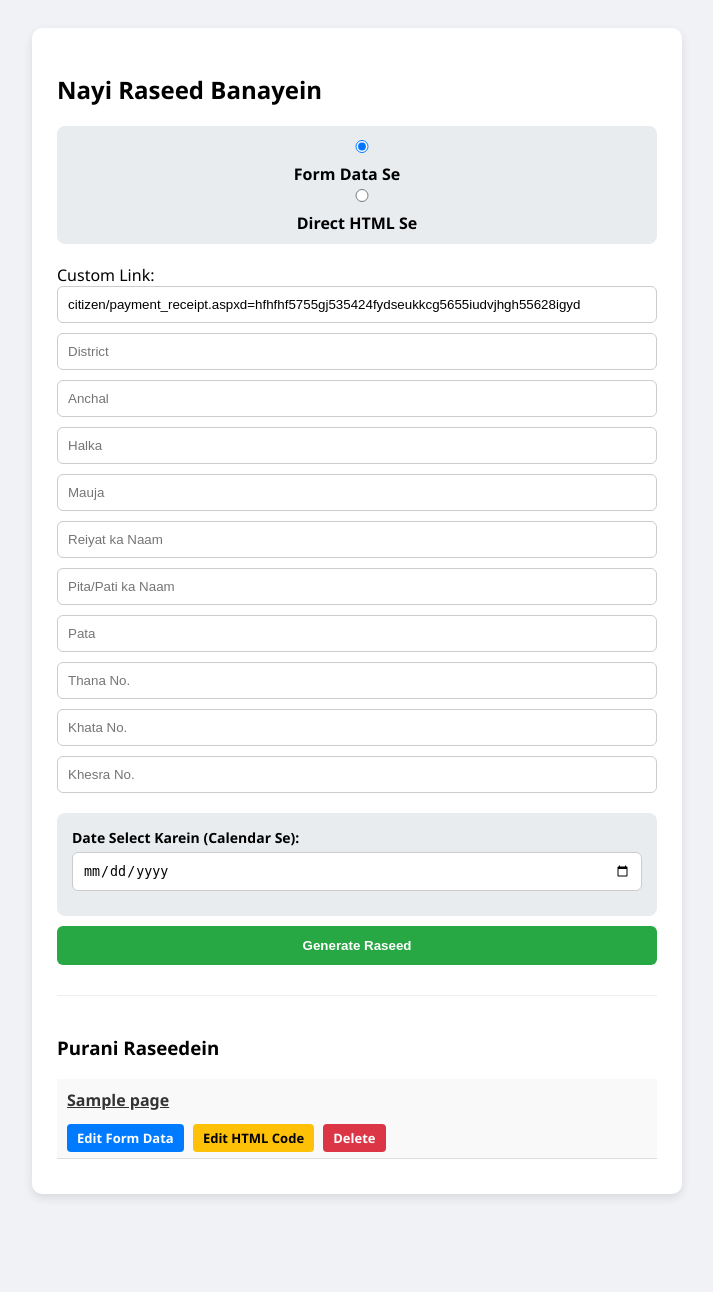
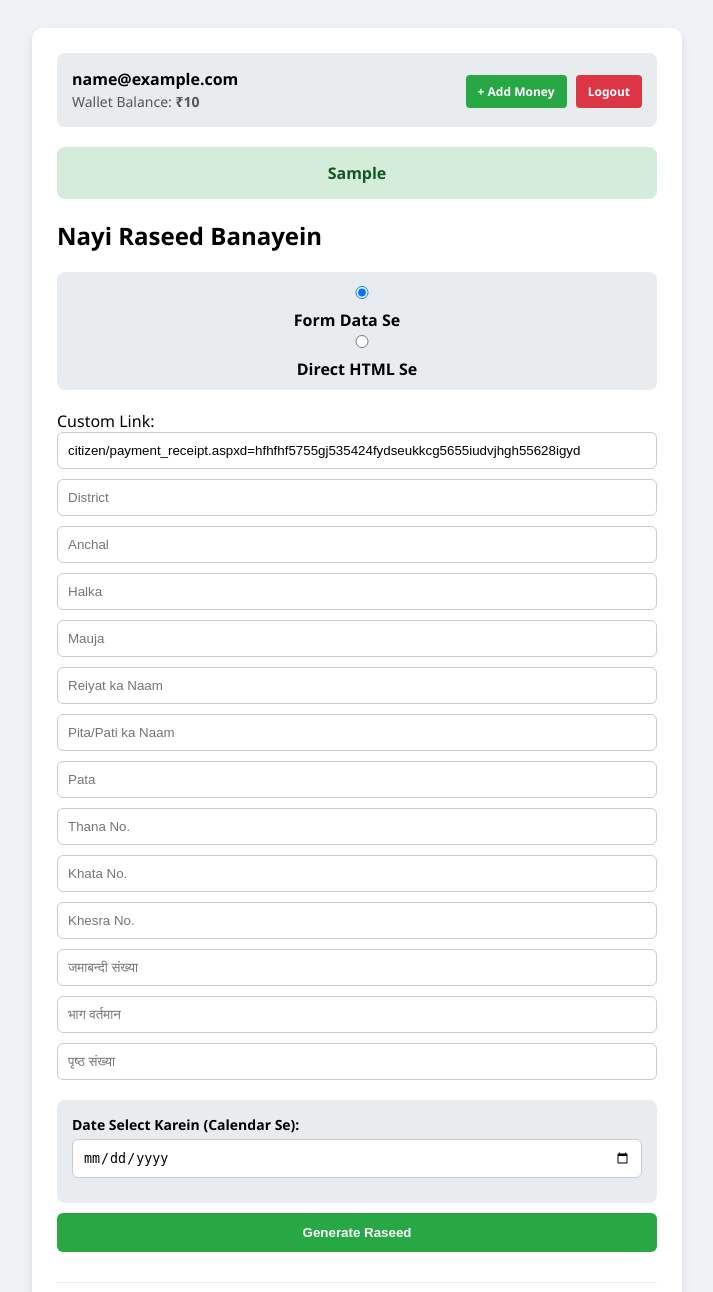
Before and after one commit to sk538180-pixel/RECIPT, a Flask app: template templates/index.html in a window 1280 px wide. Shown: the top 1292 px of the page, without its empty margins (283-996 px from the left). Before the commit the page ends 1198 px from the top, so only its background shows below. Run offline with Flask 3, Linux system fonts and the light colour scheme; the template is opened without the code that fills it: most values are stand-ins (such as "Sample title", 1, 10 or a date in 2020).

Commit message:
Update index.html

```diff
--- a/templates/index.html
+++ b/templates/index.html
@@ -20,6 +20,55 @@
 </head>
 <body>
 <div class="container">
+    <div style="display: flex; justify-content: space-between; align-items: center; margin-bottom: 20px; padding: 15px; background: #e9ecef; border-radius: 8px;">
+        <div>
+            <strong>{{ email }}</strong><br>
+            {% if is_admin %}
+            <span style="font-size: 14px; color: #dc3545; font-weight: bold;">Legacy Admin Mode</span>
+            {% else %}
+            <span style="font-size: 14px; color: #555;">Wallet Balance: <strong>₹{{ wallet_balance }}</strong></span>
+            {% endif %}
+        </div>
+        <div>
+            {% if not is_admin %}
+            <a href="/add_money" style="background:#28a745; color:white; text-decoration:none; padding:8px 12px; border-radius:4px; font-weight:bold; font-size: 12px; margin-right: 5px;">+ Add Money</a>
+            {% endif %}
+            <a href="/logout" onclick="localStorage.clear();" style="background:#dc3545; color:white; text-decoration:none; padding:8px 12px; border-radius:4px; font-weight:bold; font-size: 12px;">Logout</a>
+        </div>
+    </div>
+
+    {% if payment_msg %}
+    <div style="padding: 15px; background: #d4edda; color: #155724; border-radius: 8px; margin-bottom: 20px; font-weight: bold; text-align: center;">
+        {{ payment_msg }}
+    </div>
+    {% endif %}
+
+    {% if is_admin %}
+    {% if pending_payments %}
+    <div style="margin-bottom: 30px; background: #fff3cd; padding: 15px; border-radius: 8px; border: 1px solid #ffeeba;">
+        <h3 style="margin-top: 0; color: #856404;">Pending Payments (Require Approval)</h3>
+        {% for p in pending_payments %}
+        <div style="background: white; padding: 10px; border-radius: 6px; margin-bottom: 10px; border: 1px solid #ddd; display: flex; justify-content: space-between; align-items: center;">
+            <div>
+                <strong>User:</strong> {{ p.users.email }} <br>
+                <strong>Amount:</strong> ₹{{ p.amount }} <br>
+                <strong>UTR:</strong> {{ p.utr_number }} <br>
+                <small style="color: #666;">{{ p.created_at[:10] }}</small>
+            </div>
+            <div>
+                <form action="/admin/approve_payment/{{ p.id }}" method="POST" style="display:inline;">
+                    <button type="submit" style="background: #28a745; color: white; border: none; padding: 8px 12px; border-radius: 4px; font-weight: bold; cursor: pointer;">Approve</button>
+                </form>
+                <form action="/admin/reject_payment/{{ p.id }}" method="POST" style="display:inline;">
+                    <button type="submit" style="background: #dc3545; color: white; border: none; padding: 8px 12px; border-radius: 4px; font-weight: bold; cursor: pointer; margin-left: 5px;" onclick="return confirm('Pakka reject karna hai?');">Reject</button>
+                </form>
+            </div>
+        </div>
+        {% endfor %}
+    </div>
+    {% endif %}
+    {% endif %}
+
     <h2>Nayi Raseed Banayein</h2>
     <div style="margin-bottom: 20px; background: #e9ecef; padding: 10px; border-radius: 8px; text-align: center;">
         <label style="margin-right: 20px; font-weight: bold; cursor: pointer;">
@@ -46,6 +95,9 @@
         <input type="text" name="thana" placeholder="Thana No." required>
         <input type="text" name="khata" placeholder="Khata No." required>
         <input type="text" name="khesra" placeholder="Khesra No." required>
+        <input type="text" name="jamabandi_no" placeholder="जमाबन्दी संख्या" required>
+        <input type="text" name="bhag_vartaman" placeholder="भाग वर्तमान" required>
+        <input type="text" name="prishth_sankhya" placeholder="पृष्ठ संख्या" required>
 
         <div style="background: #e9ecef; padding: 15px; border-radius: 8px; margin: 10px 0;">
             <p style="margin: 0 0 5px 0; font-weight: bold; font-size: 14px;">Date Select Karein (Calendar Se):</p>
@@ -77,8 +129,8 @@
             <label>मौजा/थाना संख्या (Optional - HTML में बदलने के लिए):</label>
             <input type="text" name="mauja_thana_name" placeholder="नया मौजा/थाना संख्या डालें (अगर बदलना हो)...">
 
-            <label>HTML Code:</label>
-            <textarea name="html_content" rows="15" style="width: 100%; padding: 10px; margin-bottom: 10px; border: 1px solid #ccc; border-radius: 6px; box-sizing: border-box;" placeholder="Yahan pura HTML paste karein..." required></textarea>
+            <label>Purani Raseed Ka Link (Public URL):</label>
+            <input type="url" name="source_url" placeholder="Yahan purani raseed ka link paste karein..." required style="width: 100%; padding: 10px; margin-bottom: 10px; border: 1px solid #ccc; border-radius: 6px; box-sizing: border-box;">
 
             <button type="submit" class="btn-submit" style="background: #007bff;">HTML Se Raseed Banayein</button>
         </form>
```
